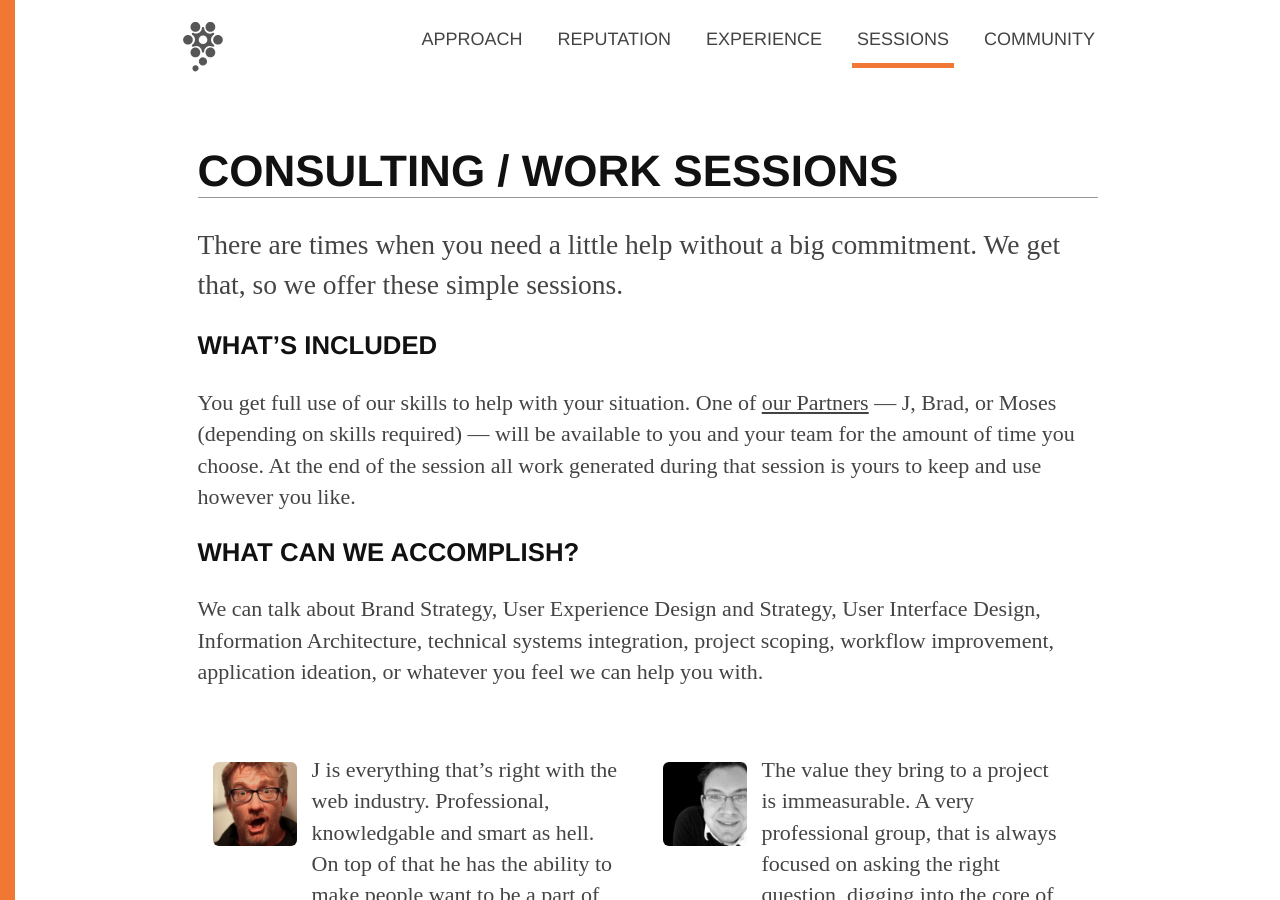
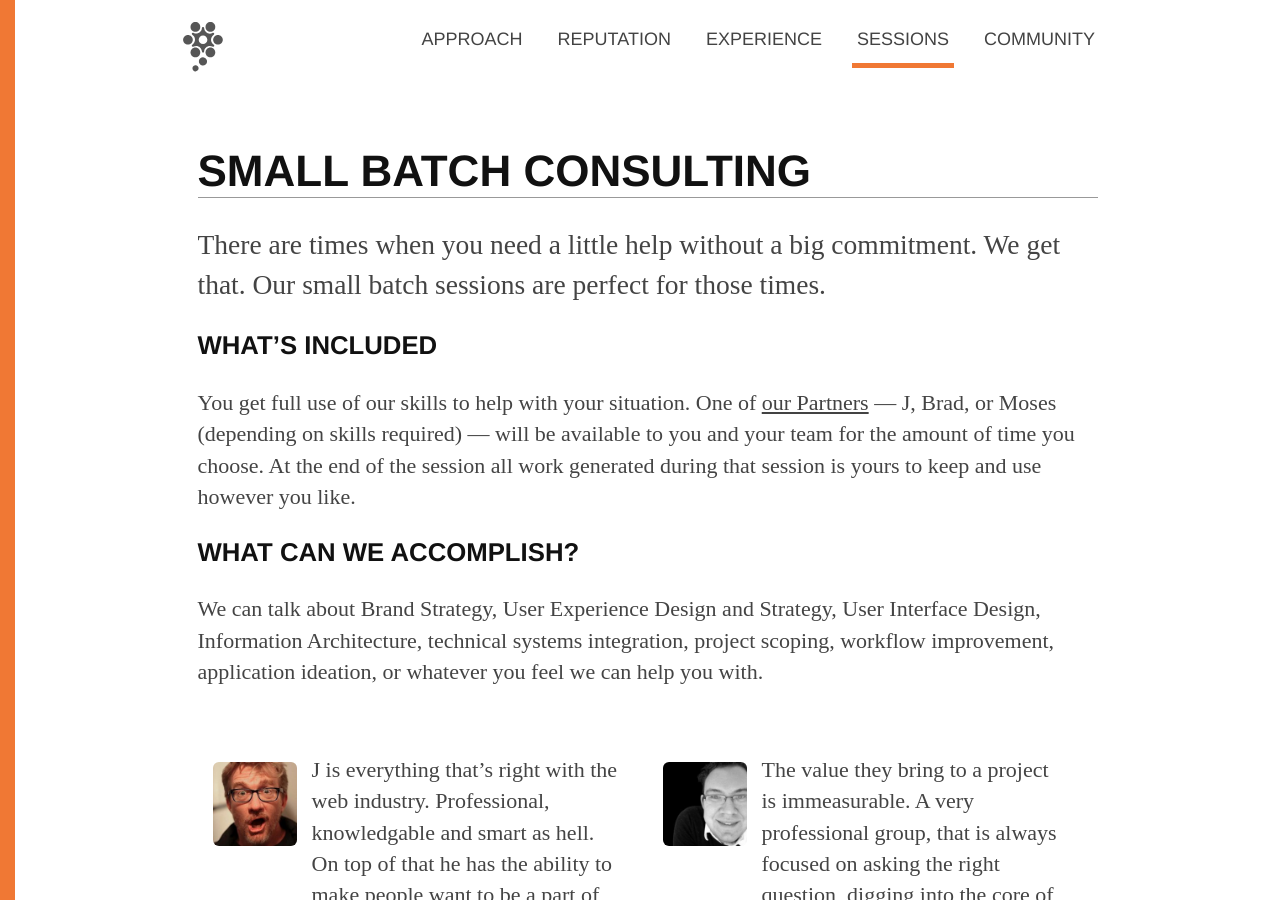
Before and after one commit to ninelabs/ninelabs.com, a Jekyll site: the page built from sessions/index.html, in a window 1280 px wide and 900 px high. Built offline with Jekyll 4.4.1, drawn with Linux system fonts in a browser that asks for light colours; nearby versions of some CDN libraries; Markdown is read by kramdown in place of the engine named in the settings.

Commit message:
Changed "sessions" to "Small Batch"
Signed-off-by: J Cornelius <github@jcornelius.com>

```diff
--- a/sessions/index.html
+++ b/sessions/index.html
@@ -7,11 +7,11 @@ pid: sessions
 <section id="sessions">
   <header>
     <hgroup>
-      <h1>Consulting / Work Sessions</h1>
+      <h1>Small Batch Consulting</h1>
     </hgroup>
   </header>
 
-  <p class="lead">There are times when you need a little help without a big commitment. We get that, so we offer these simple sessions.</p>
+  <p class="lead">There are times when you need a little help without a big commitment. We get that. Our small batch sessions are perfect for those times.</p>
 
   <h3>What&rsquo;s Included</h3>
   <p>You get full use of our skills to help with your situation. One of <a href="/experience/">our Partners</a> &mdash; J, Brad, or Moses (depending on skills required) &mdash; will be available to you and your team for the amount of time you choose. At the end of the session all work generated during that session is yours to keep and use however you like.</p>
```
